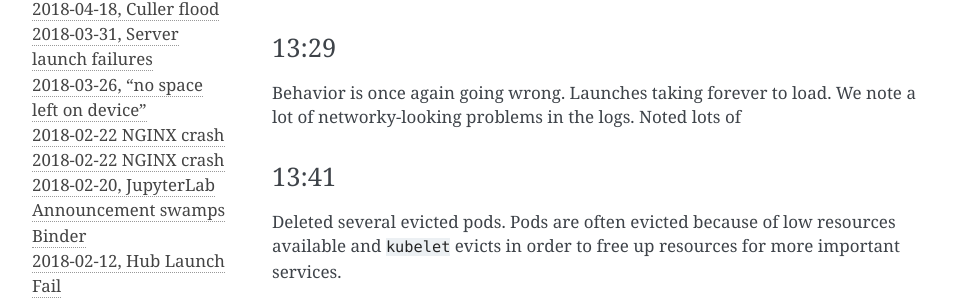
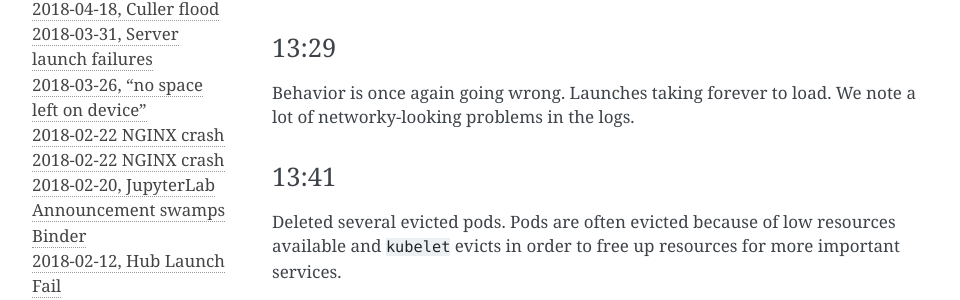
Before and after one commit to jupyterhub/mybinder.org-deploy, a Sphinx documentation site: the page built from docs/source/incident-reports/2018-07-30-jupyterlab-build-cpu-saturate.md, in a window 1280 px wide and 900 px high, scrolled down 1079 px. Shown: the part 179-479 px from the top of the window, without its empty margins (148-1108 px from the left). Built offline with Sphinx 7.4.7, drawn with Linux system fonts in a browser that asks for light colours.

Commit message:
Update 2018-07-30-jupyterlab-build-cpu-saturate.md

```diff
--- a/docs/source/incident-reports/2018-07-30-jupyterlab-build-cpu-saturate.md
+++ b/docs/source/incident-reports/2018-07-30-jupyterlab-build-cpu-saturate.md
@@ -49,7 +49,6 @@ This is the utilization behavior seen:
 
 Behavior is once again going wrong. Launches taking forever to load. We note
 a lot of networky-looking problems in the logs.
-Noted lots of
 
 ### 13:41
 
```
